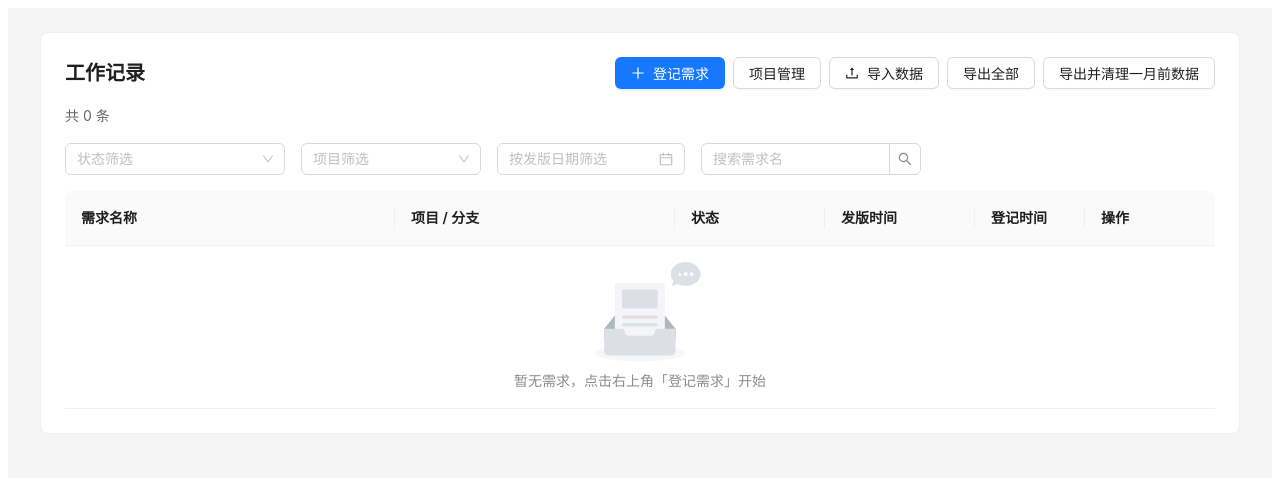
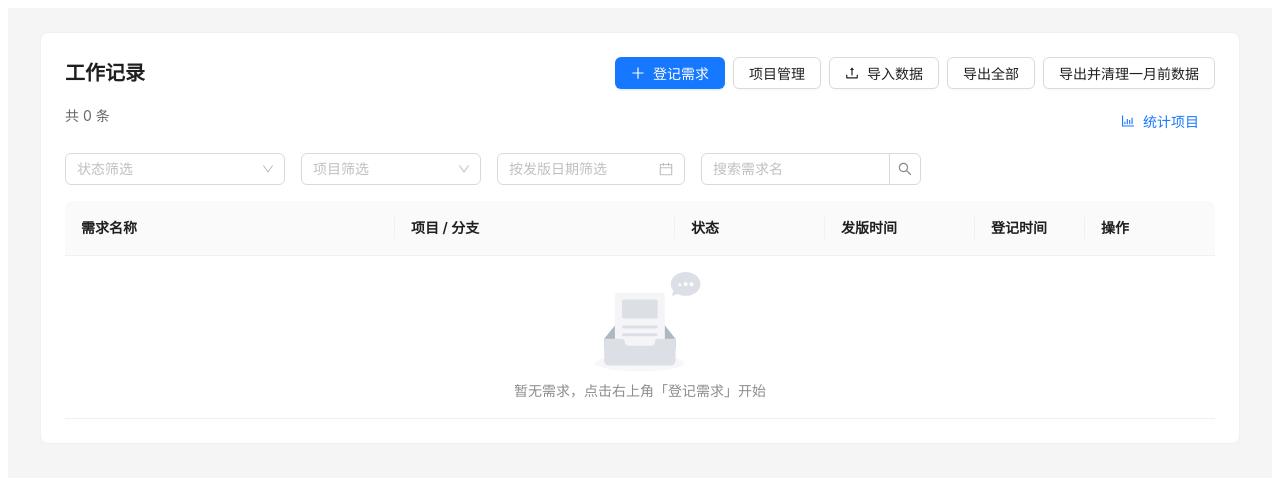
Before and after one commit to HF-code/workRecord, a React (Vite) app: page / in a window 1280 px wide. Shown: the top 478 px of the page. Built offline with nearby package versions, Linux system fonts and the light colour scheme.

Commit message:
feat: 统计项目

```diff
--- a/src/App.tsx
+++ b/src/App.tsx
@@ -1,6 +1,6 @@
 import { useEffect, useMemo, useState } from 'react';
-import { App as AntdApp, Button, Card, DatePicker, Input, Select, Space, Typography, Upload } from 'antd';
-import { PlusOutlined, UploadOutlined } from '@ant-design/icons';
+import { App as AntdApp, Button, Card, DatePicker, Empty, Input, List, Modal, Select, Space, Typography, Upload } from 'antd';
+import { BarChartOutlined, PlusOutlined, UploadOutlined } from '@ant-design/icons';
 import dayjs from 'dayjs';
 import type { Requirement, Status } from './types';
 import { loadProjects, loadRequirements, saveProjects, saveRequirements } from './storage';
@@ -17,6 +17,7 @@ export default function App() {
   const [formOpen, setFormOpen] = useState(false);
   const [editing, setEditing] = useState<Requirement | null>(null);
   const [projectMgrOpen, setProjectMgrOpen] = useState(false);
+  const [statsOpen, setStatsOpen] = useState(false);
 
   const [filterStatuses, setFilterStatuses] = useState<Status[]>([]);
   const [filterProject, setFilterProject] = useState<string | undefined>(undefined);
@@ -41,6 +42,17 @@ export default function App() {
       return true;
     });
   }, [requirements, filterStatuses, filterProject, filterReleaseDate, keyword]);
+
+  // 当前筛选结果中各项目的需求数（一条需求涉及多个项目时分别计数）
+  const projectStats = useMemo(() => {
+    const counts = new Map<string, number>();
+    for (const r of filtered) {
+      for (const it of new Set(r.items.map((i) => i.project))) {
+        counts.set(it, (counts.get(it) ?? 0) + 1);
+      }
+    }
+    return [...counts.entries()].sort((a, b) => b[1] - a[1]);
+  }, [filtered]);
 
   const updateRequirement = (id: string, patch: Partial<Requirement>) => {
     setRequirements((list) =>
@@ -212,12 +224,28 @@ export default function App() {
             </Space>
           </div>
 
-          <div style={{ marginBottom: 16 }}>
+          <div
+            style={{
+              display: 'flex',
+              justifyContent: 'space-between',
+              alignItems: 'flex-start',
+              gap: 16,
+              marginBottom: 16,
+            }}
+          >
             <StatsBar
               requirements={requirements}
               activeStatuses={filterStatuses}
               onToggle={toggleStatusFilter}
             />
+            <Button
+              type="text"
+              icon={<BarChartOutlined />}
+              onClick={() => setStatsOpen(true)}
+              style={{ flexShrink: 0, color: '#1677ff' }}
+            >
+              统计项目
+            </Button>
           </div>
 
           <Space size="middle" wrap style={{ marginBottom: 16 }}>
@@ -290,6 +318,34 @@ export default function App() {
         onChange={setProjects}
         onClose={() => setProjectMgrOpen(false)}
       />
+
+      <Modal
+        title={`涉及项目（${projectStats.length} 个）`}
+        open={statsOpen}
+        onCancel={() => setStatsOpen(false)}
+        width={420}
+        okText="复制项目名"
+        onOk={async () => {
+          await navigator.clipboard.writeText(projectStats.map(([p]) => p).join('\n'));
+          message.success('已复制');
+        }}
+      >
+        <Typography.Text type="secondary" style={{ fontSize: 12 }}>
+          当前筛选结果共 {filtered.length} 条需求，按需求数排序
+        </Typography.Text>
+        <List
+          size="small"
+          dataSource={projectStats}
+          locale={{ emptyText: <Empty description="当前筛选结果不涉及任何项目" /> }}
+          style={{ maxHeight: 420, overflow: 'auto', marginTop: 8 }}
+          renderItem={([project, count]) => (
+            <List.Item style={{ padding: '6px 0' }}>
+              <span>{project}</span>
+              <span style={{ marginLeft: 'auto', color: '#999', fontSize: 12 }}>{count} 条</span>
+            </List.Item>
+          )}
+        />
+      </Modal>
     </div>
   );
 }
```
Also changed, not shown: 1 other file (tests, documents, lock files or other folders).
